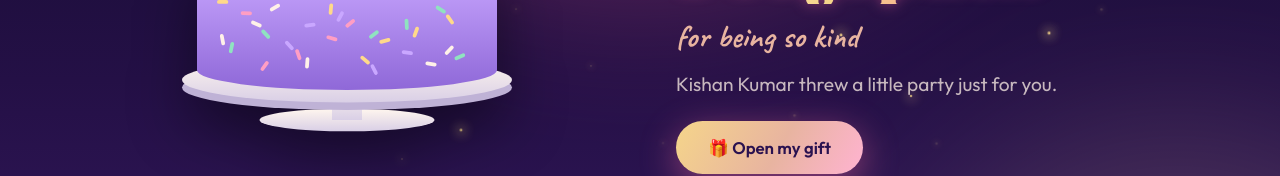
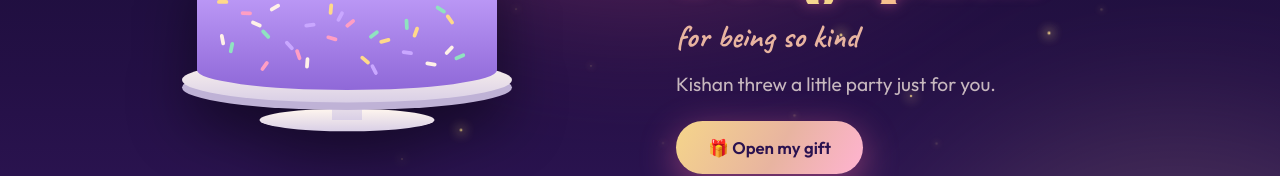
Before and after one commit to kishankumarpro-dev/happy_birthday, a React (Create React App) app: page / in a window 1280 px wide. Shown: the part 440-616 px from the top of the page. Built offline with nearby package versions, Linux system fonts and the light colour scheme.

Commit message:
Update App.js

```diff
--- a/src/App.js
+++ b/src/App.js
@@ -3,7 +3,7 @@ import "./styles.css";
 
 /* ================= EDIT THESE ================= */
 const NAME = "Deepa Prajapati";
-const FROM = "Kishan Kumar";
+const FROM = "Kishan";
 const AGE = "25";
 const BIRTHDAY = "9th November";
 const PASSWORD = "09112001"; // her birthday: MMDDYYYY
```
